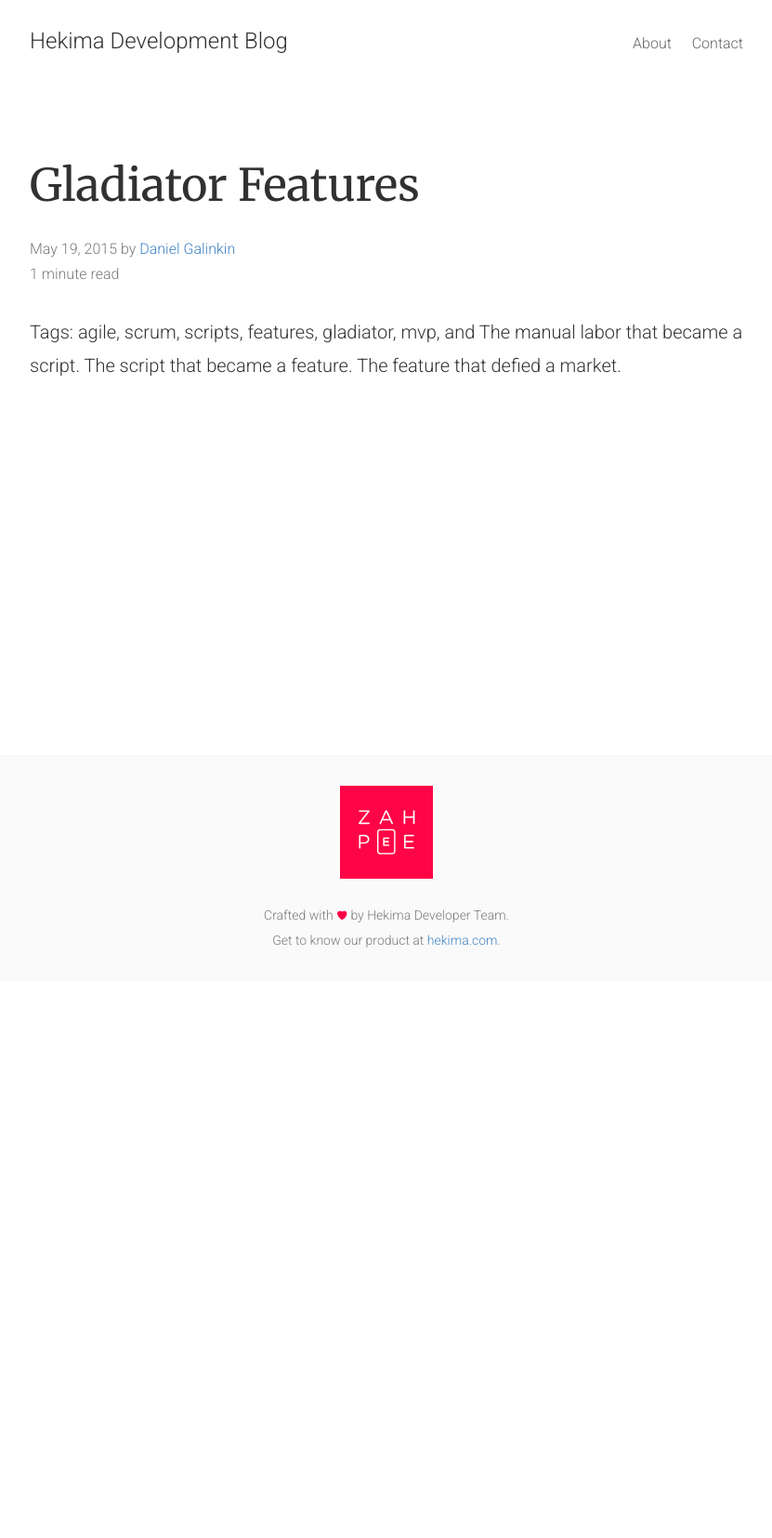
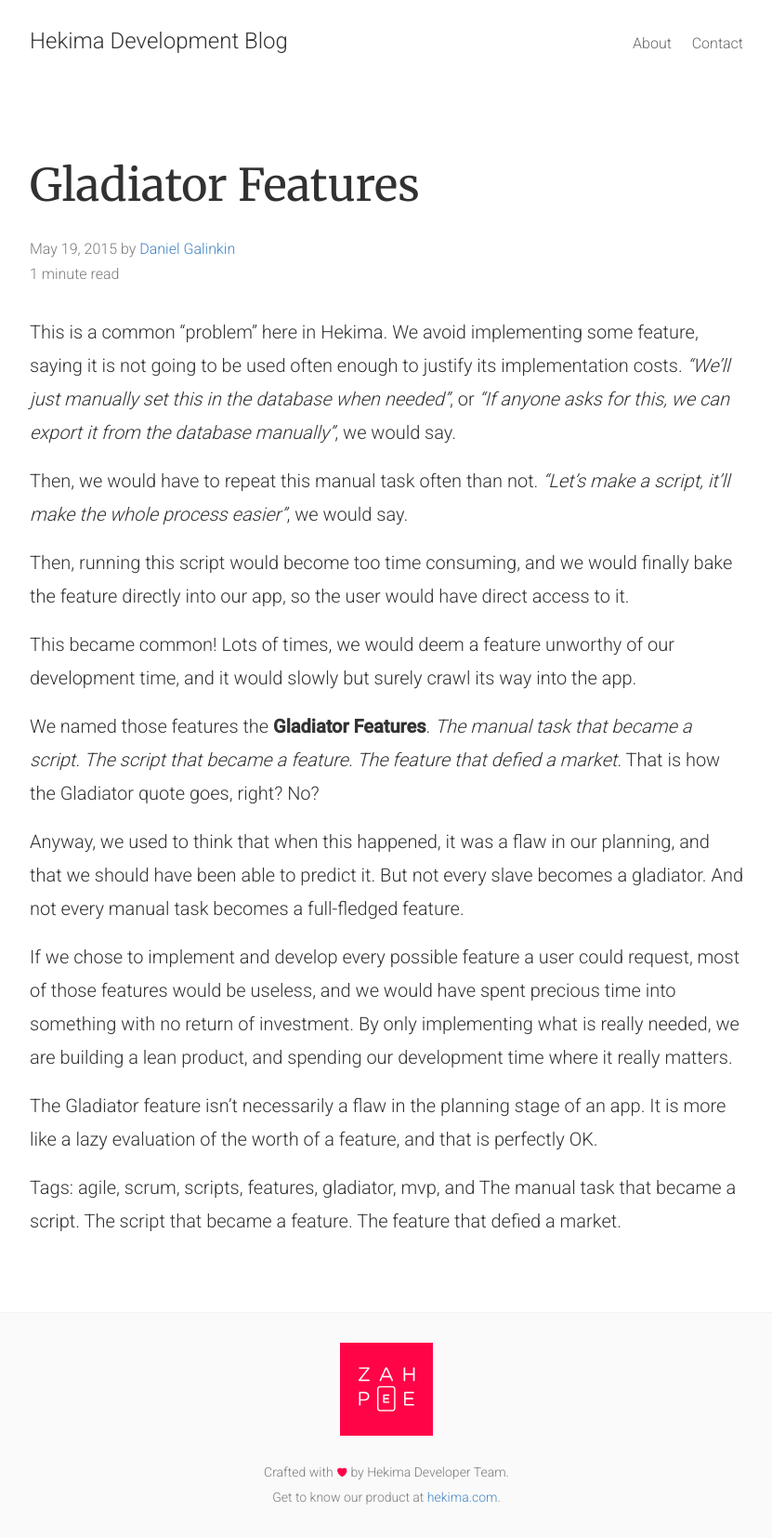
Before and after one commit to hekima/hekima.github.io, a Jekyll site: the page built from _posts/2015-05-19-gladiator-features.md, in a window 1280 px wide. Shown: the whole page at 93% size, without its empty margins (224-1055 px from the left). Built offline with Jekyll 4.4.1, drawn with Linux system fonts in a browser that asks for light colours; before the commit the page ends 1055 px from its top, so only the background shows below that.

Commit message:
Gladiator Features

```diff
--- a/_posts/2015-05-19-gladiator-features.md
+++ b/_posts/2015-05-19-gladiator-features.md
@@ -2,7 +2,7 @@
 layout: post
 title: Gladiator Features
 date:       2015-05-19 19:44:19
-summary: The manual labor that became a script. The script that became a feature. The feature that defied a market.
+summary: The manual task that became a script. The script that became a feature. The feature that defied a market.
 categories:
   - agile
   - scrum
@@ -13,7 +13,23 @@
   - features
   - gladiator
   - mvp
-  - The manual labor that became a script. The script that became a feature. The feature that defied a market.
+  - The manual task that became a script. The script that became a feature. The feature that defied a market.
 author: Daniel Galinkin
 authurl: https://plus.google.com/+DanielGalinkin
 ---
+
+This is a common "problem" here in Hekima. We avoid implementing some feature, saying it is not going to be used often enough to justify its implementation costs. *"We'll just manually set this in the database when needed"*, or *"If anyone asks for this, we can export it from the database manually"*, we would say.
+
+Then, we would have to repeat this manual task often than not. *"Let's make a script, it'll make the whole process easier"*, we would say.
+
+Then, running this script would become too time consuming, and we would finally bake the feature directly into our app, so the user would have direct access to it.
+
+This became common! Lots of times, we would deem a feature unworthy of our development time, and it would slowly but surely crawl its way into the app.
+
+We named those features the **Gladiator Features**. *The manual task that became a script. The script that became a feature. The feature that defied a market.* That is how the Gladiator quote goes, right? No?
+
+Anyway, we used to think that when this happened, it was a flaw in our planning, and that we should have been able to predict it. But not every slave becomes a gladiator. And not every manual task becomes a full-fledged feature.
+
+If we chose to implement and develop every possible feature a user could request, most of those features would be useless, and we would have spent precious time into something with no return of investment. By only implementing what is really needed, we are building a lean product, and spending our development time where it really matters.
+
+The Gladiator feature isn't necessarily a flaw in the planning stage of an app. It is more like a lazy evaluation of the worth of a feature, and that is perfectly OK.
```
